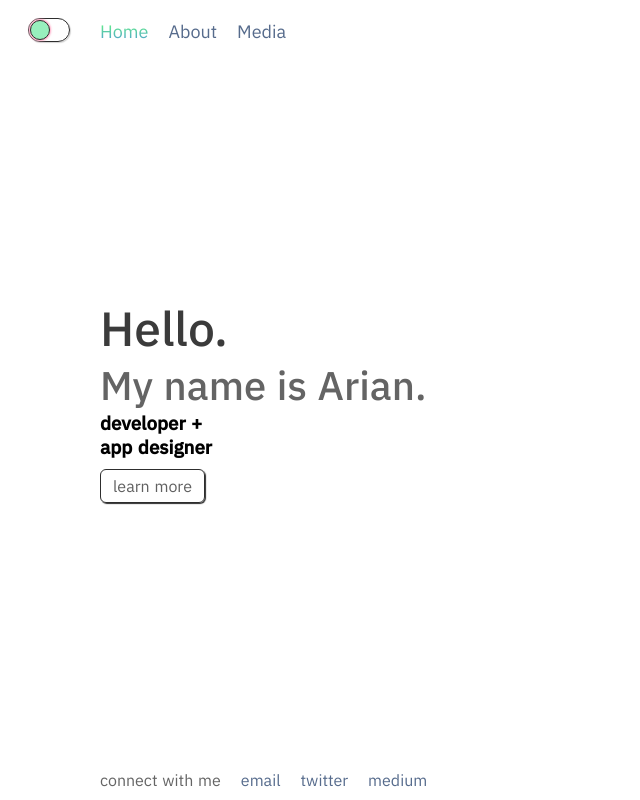
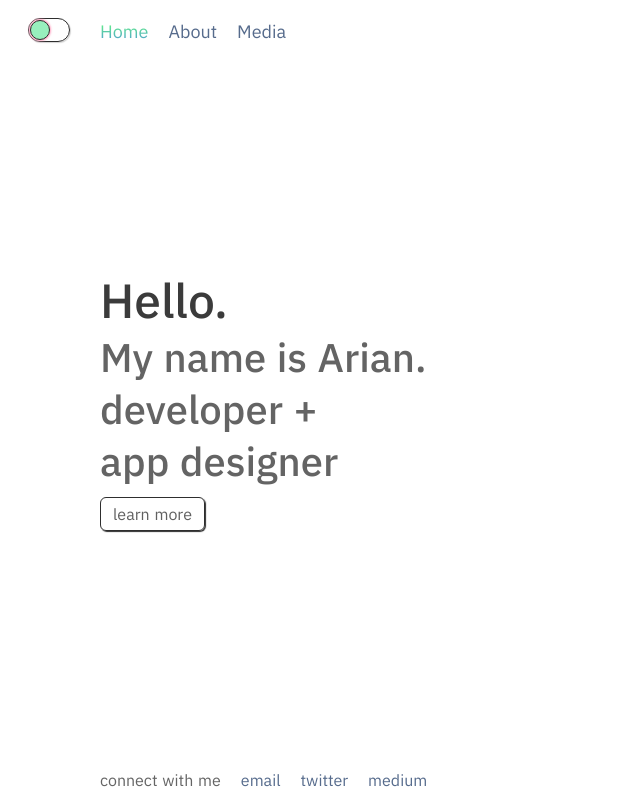
Before and after one commit to syw123456/arian2019-blog-master, a Nuxt app: page / in a window 1280 px wide. Shown: the top 800 px of the page, without its empty margins (0-640 px from the left). Built offline with nearby package versions, Linux system fonts and the light colour scheme.

Commit message:
update myself

```diff
--- a/pages/index.vue
+++ b/pages/index.vue
@@ -2,7 +2,7 @@
     <div class="content">
       <h1 class="name">Hello.</h1>
       <h2> My name is Arian.</h2>
-      <h3 class="tagline">developer + <br/>app designer </h3>
+      <h2 class="tagline">developer + <br/>app designer </h2>
       <nuxt-link to="/about" class="button">learn more</nuxt-link>
   </div>
 </template>
```
